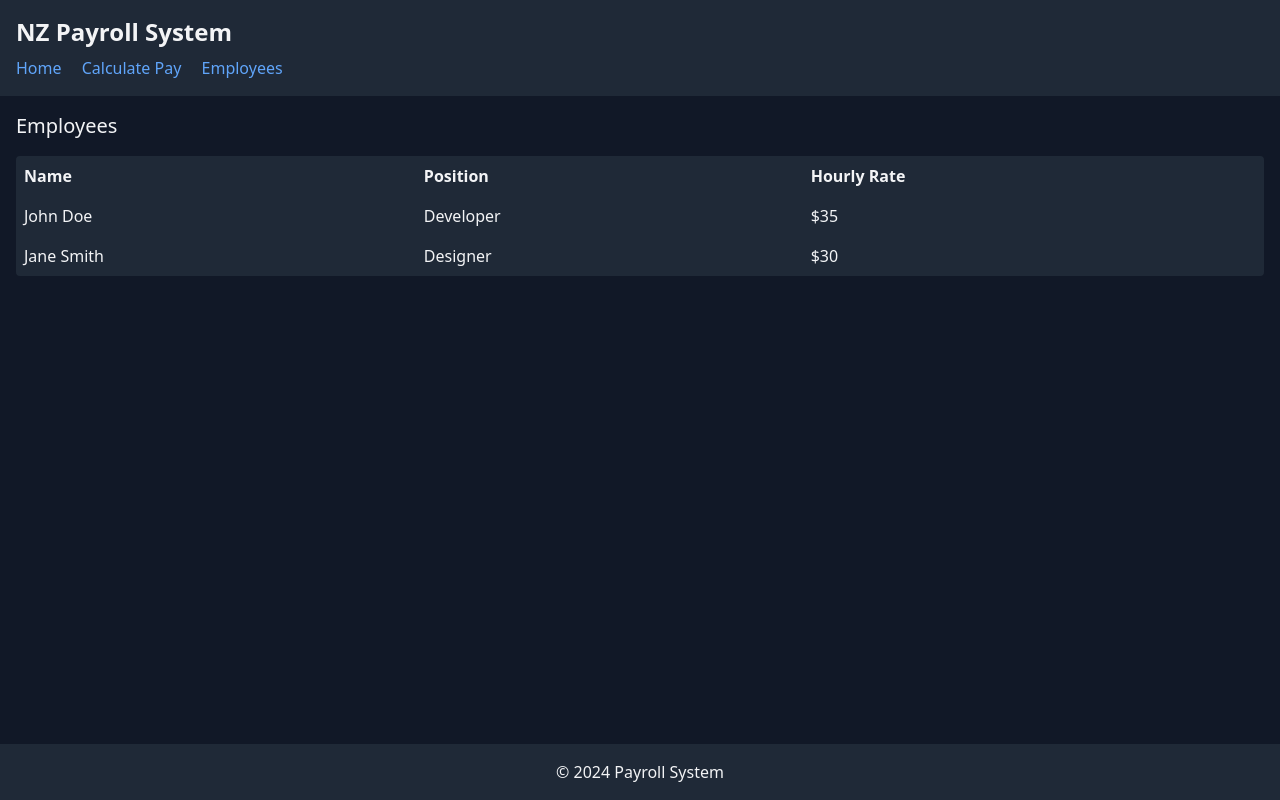
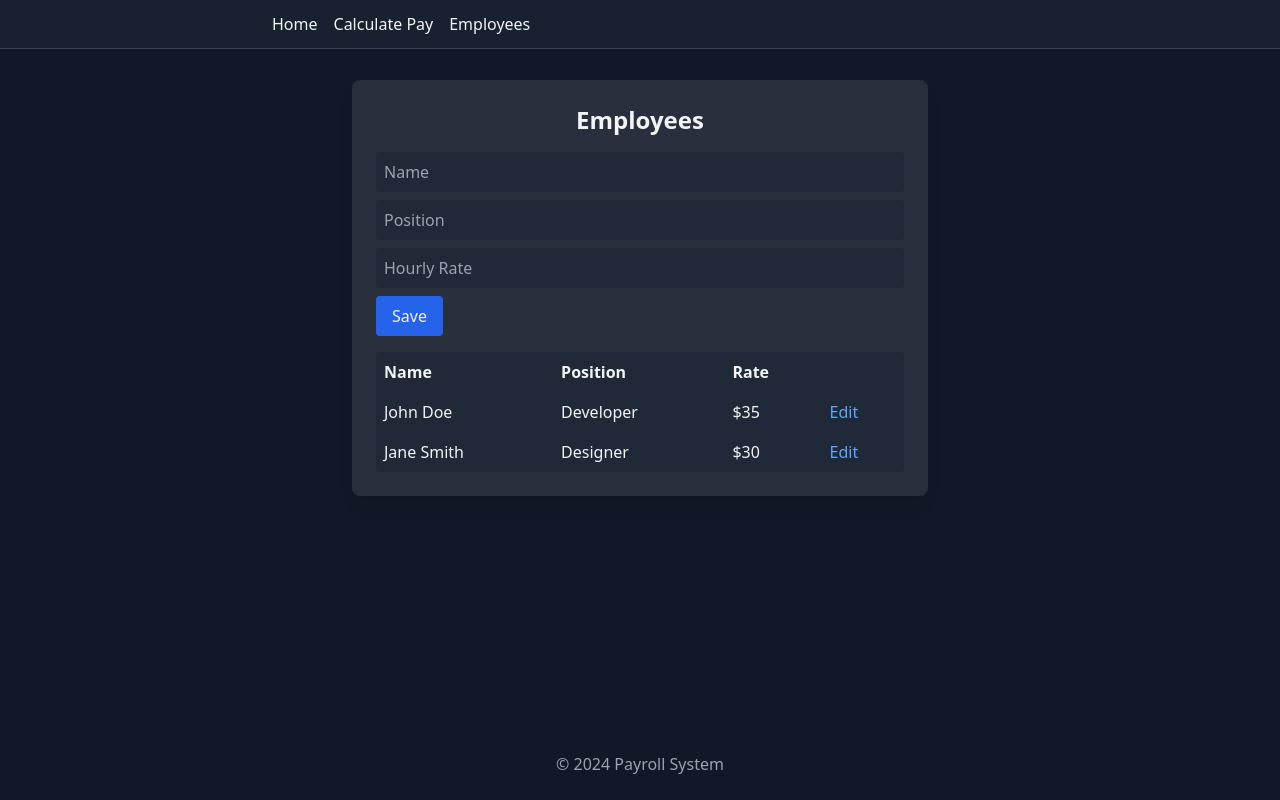
Before and after one commit to BigCav/Ledgr-Main, a website: page employees.html in a window 1280 px wide. Drawn offline with nearby package versions, Linux system fonts and the light colour scheme.

Commit message:
Polish payroll demo with modern layout

```diff
--- a/employees.html
+++ b/employees.html
@@ -1,46 +1,84 @@
 <!DOCTYPE html>
-<html lang="en" class="h-full">
+<html lang="en" class="h-full bg-gray-900">
 <head>
-<meta charset="UTF-8" />
-<meta name="viewport" content="width=device-width, initial-scale=1.0" />
+  <meta charset="UTF-8">
+  <meta name="viewport" content="width=device-width, initial-scale=1.0">
   <title>Employees</title>
-<link href="https://cdn.jsdelivr.net/npm/tailwindcss@2.2.19/dist/tailwind.min.css" rel="stylesheet">
+  <script src="https://cdn.tailwindcss.com"></script>
 </head>
-<body class="bg-gray-900 text-gray-100 min-h-full flex flex-col">
-<header class="bg-gray-800 p-4">
-<h1 class="text-2xl font-bold">NZ Payroll System</h1>
-<nav class="mt-2 space-x-4">
-<a href="index.html" class="text-blue-400">Home</a>
-<a href="calculate.html" class="text-blue-400">Calculate Pay</a>
-<a href="employees.html" class="text-blue-400">Employees</a>
+<body class="min-h-full flex flex-col text-gray-100">
+  <nav class="fixed inset-x-0 top-0 bg-gray-800/60 backdrop-blur border-b border-gray-700 z-10">
+    <div class="max-w-3xl mx-auto px-4 py-3 flex space-x-4">
+      <a href="index.html" class="hover:text-white">Home</a>
+      <a href="calculate.html" class="hover:text-white">Calculate Pay</a>
+      <a href="employees.html" class="hover:text-white">Employees</a>
+    </div>
   </nav>
-</header>
-<main class="flex-grow p-4">
-<h2 class="text-xl mb-4">Employees</h2>
+  <main class="flex-grow pt-20 px-4">
+    <div class="max-w-xl mx-auto bg-white/10 backdrop-blur rounded-lg p-6 shadow-lg">
+      <h1 class="text-2xl font-bold mb-4 text-center">Employees</h1>
+      <form id="employee-form" class="space-y-2 mb-4" onsubmit="submitForm(event)">
+        <input id="emp-name" required placeholder="Name" class="w-full bg-gray-800 border-gray-700 rounded p-2" />
+        <input id="emp-position" required placeholder="Position" class="w-full bg-gray-800 border-gray-700 rounded p-2" />
+        <input id="emp-rate" required type="number" step="0.01" placeholder="Hourly Rate" class="w-full bg-gray-800 border-gray-700 rounded p-2" />
+        <button type="submit" class="bg-blue-600 hover:bg-blue-700 rounded px-4 py-2">Save</button>
+      </form>
       <table class="min-w-full bg-gray-800 rounded">
         <thead>
           <tr>
             <th class="p-2 text-left">Name</th>
             <th class="p-2 text-left">Position</th>
-<th class="p-2 text-left">Hourly Rate</th>
+            <th class="p-2 text-left">Rate</th>
+            <th class="p-2"></th>
           </tr>
         </thead>
-<tbody>
-<tr>
-<td class="p-2">John Doe</td>
-<td class="p-2">Developer</td>
-<td class="p-2">$35</td>
-</tr>
-<tr>
-<td class="p-2">Jane Smith</td>
-<td class="p-2">Designer</td>
-<td class="p-2">$30</td>
-</tr>
-</tbody>
+        <tbody id="employee-list"></tbody>
       </table>
+    </div>
   </main>
-<footer class="bg-gray-800 p-4 text-center">
-&copy; 2024 Payroll System
-</footer>
+  <footer class="text-center py-6 text-gray-400">&copy; 2024 Payroll System</footer>
+  <script>
+    const defaultEmployees = [
+      {name: 'John Doe', position: 'Developer', rate: 35},
+      {name: 'Jane Smith', position: 'Designer', rate: 30}
+    ];
+    let employees = JSON.parse(localStorage.getItem('employees')) || defaultEmployees;
+    function save(){
+      localStorage.setItem('employees', JSON.stringify(employees));
+    }
+    function render(){
+      const tbody = document.getElementById('employee-list');
+      tbody.innerHTML = '';
+      employees.forEach((emp,i)=>{
+        const row = document.createElement('tr');
+        row.innerHTML = `<td class="p-2">${emp.name}</td><td class="p-2">${emp.position}</td><td class="p-2">$${emp.rate}</td><td class="p-2"><button onclick="editEmployee(${i})" class="text-blue-400">Edit</button></td>`;
+        tbody.appendChild(row);
+      });
+    }
+    let editIndex = null;
+    function submitForm(e){
+      e.preventDefault();
+      const name = document.getElementById('emp-name').value;
+      const position = document.getElementById('emp-position').value;
+      const rate = parseFloat(document.getElementById('emp-rate').value);
+      if(editIndex !== null){
+        employees[editIndex] = {name, position, rate};
+        editIndex = null;
+      } else {
+        employees.push({name, position, rate});
+      }
+      save();
+      render();
+      e.target.reset();
+    }
+    function editEmployee(i){
+      const emp = employees[i];
+      document.getElementById('emp-name').value = emp.name;
+      document.getElementById('emp-position').value = emp.position;
+      document.getElementById('emp-rate').value = emp.rate;
+      editIndex = i;
+    }
+    document.addEventListener('DOMContentLoaded', render);
+  </script>
 </body>
 </html>
```
Also changed, not shown: calculate.html (+58 -33 lines), index.html (+20 -21 lines), payslip.html (+17 -18 lines), README.md. Lines whose indentation alone changed are shown as unchanged.
